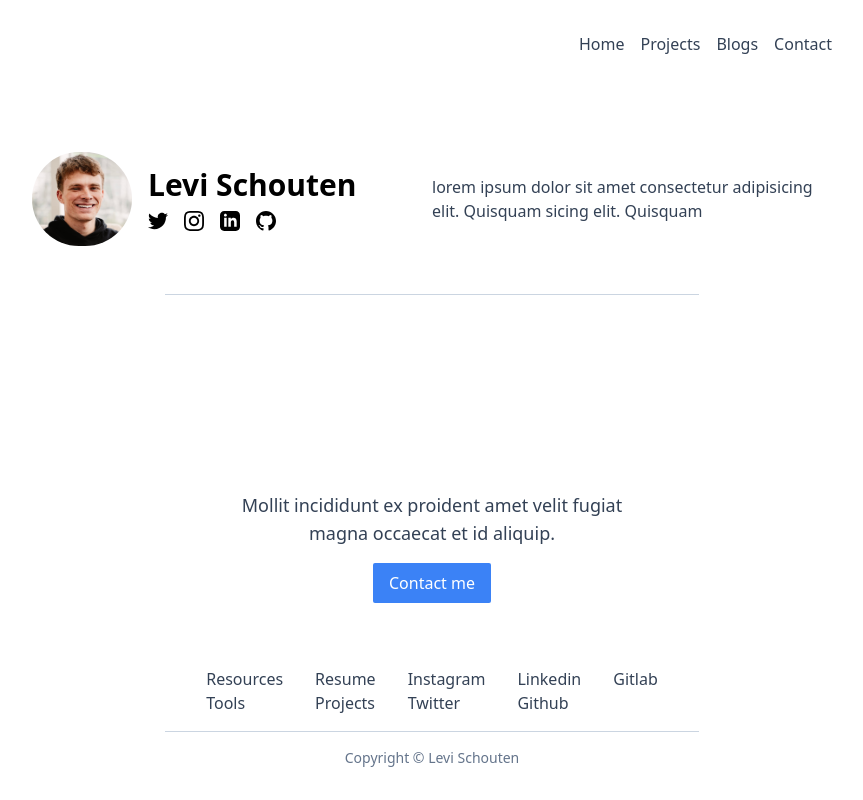
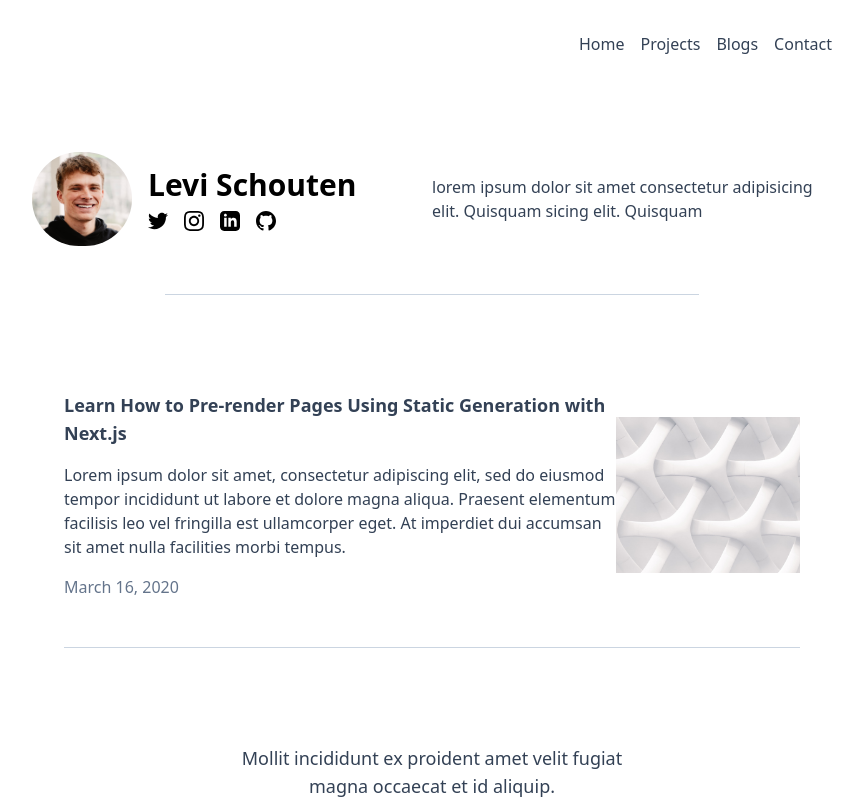
Before and after one commit to levischouten/levischouten-net, a Next.js app: page /blogs in a window 1280 px wide. Shown: the top 800 px of the page, without its empty margins (208-1071 px from the left). Built offline with nearby package versions, Linux system fonts and the light colour scheme.

Commit message:
Created blogs overview page

```diff
--- a/package.json
+++ b/package.json
@@ -13,6 +13,7 @@
     "@types/react": "18.0.34",
     "@types/react-dom": "18.0.11",
     "autoprefixer": "10.4.14",
+    "date-fns": "^2.29.3",
     "eslint": "8.38.0",
     "eslint-config-next": "13.3.0",
     "framer-motion": "^10.11.5",
--- a/src/pages/blogs/[slug].tsx
+++ b/src/pages/blogs/[slug].tsx
@@ -5,6 +5,7 @@ import type { InferGetStaticPropsType } from "next";
 import { useRouter } from "next/router";
 import Image from "next/image";
 import { motion } from "framer-motion";
+import { format, parseISO } from "date-fns";
 
 export default function Blog({
   blog,
@@ -23,11 +24,13 @@ export default function Blog({
           className="grid grid-cols-1 gap-16"
         >
           <header className="grid grid-cols-2">
-            <div>
+            <div className="grid grid-cols-1 gap-4">
               <h1 className="text-2xl font-bold">{blog.title}</h1>
-              <p className="text-slate-400">{blog.date}</p>
+              <time className="text-slate-500" dateTime={blog.date}>
+                {format(parseISO(blog.date), "LLLL d, yyyy")}
+              </time>
             </div>
-            <p>{blog.excerpt}</p>
+            <p className="flex items-center">{blog.excerpt}</p>
           </header>
           <hr className="m-auto w-2/3 border-slate-300" />
           <div className="max-w-2xl mx-auto">
@@ -90,13 +93,13 @@ export async function getStaticProps({ params }: Params) {
 }
 
 export async function getStaticPaths() {
-  const posts = getAllBlogs(["slug"]);
+  const blogs = getAllBlogs(["slug"]);
 
   return {
-    paths: posts.map((post) => {
+    paths: blogs.map((blog) => {
       return {
         params: {
-          slug: post.slug,
+          slug: blog.slug,
         },
       };
     }),
--- a/src/pages/blogs/index.tsx
+++ b/src/pages/blogs/index.tsx
@@ -1,5 +1,64 @@
 import Layout from "@/components/layout";
+import { getAllBlogs } from "@/lib/api";
+import { parseISO, format } from "date-fns";
+import { InferGetStaticPropsType } from "next";
+import Link from "next/link";
+import Image from "next/image";
 
-export default function Blogs() {
-  return <Layout showBanner title="Levi Schouten | Blogs"></Layout>;
+export default function Blogs({
+  blogs,
+}: InferGetStaticPropsType<typeof getStaticProps>) {
+  return (
+    <Layout showBanner title="Levi Schouten | Blogs">
+      {blogs.map((blog) => {
+        return (
+          <div className="grid grid-cols-1 gap-12 p-8" key={blog.slug}>
+            <Link href={`blogs/${blog.slug}`}>
+              <div className="grid grid-cols-4 items-center">
+                <div className="grid grid-cols-1 gap-4 col-span-3">
+                  <h2 className="font-bold text-lg">{blog.title}</h2>
+                  <p>{blog.excerpt}</p>
+                  <time className="text-slate-500" dateTime={blog.date}>
+                    {format(parseISO(blog.date), "LLLL d, yyyy")}
+                  </time>
+                </div>
+                <Image
+                  src={blog.coverImage}
+                  alt="Blog thumbnail image"
+                  width={1000}
+                  height={1000}
+                  className="object-cover h-3/4"
+                />
+              </div>
+            </Link>
+            <hr className="m-auto w-full border-slate-300" />
+          </div>
+        );
+      })}
+    </Layout>
+  );
 }
+
+type Blog = {
+  title: string;
+  date: string;
+  slug: string;
+  excerpt: string;
+  coverImage: string;
+};
+
+export async function getStaticProps() {
+  const blogs = getAllBlogs([
+    "slug",
+    "excerpt",
+    "title",
+    "date",
+    "coverImage",
+  ]) as Blog[]; // TODO: Remove type assertion
+
+  return {
+    props: {
+      blogs,
+    },
+  };
+}
```
Also changed, not shown: 1 other file (tests, documents, lock files or other folders).
